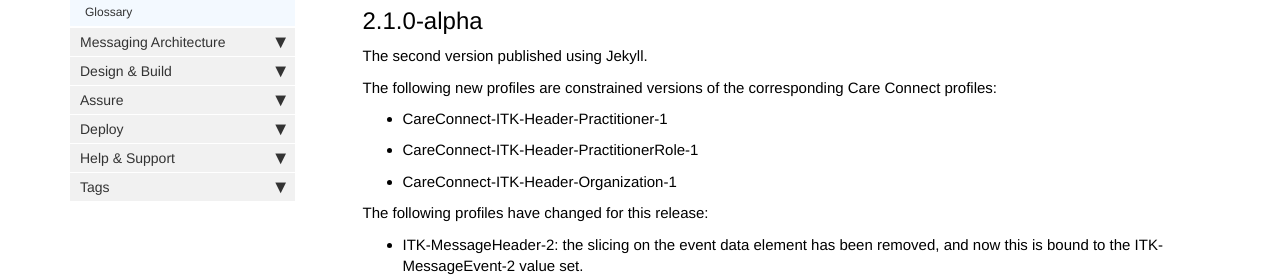
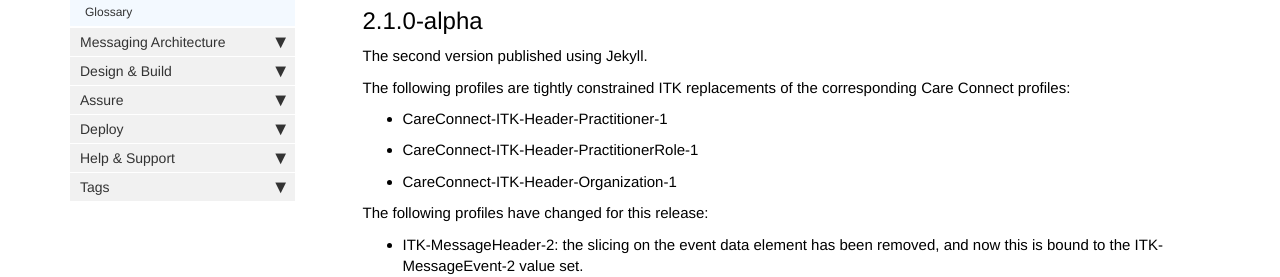
Before and after one commit to nhsconnect/ITK3-Messaging-Distribution, a Jekyll site: the page built from pages/overview/overview_release_notes.md, in a window 1280 px wide and 1373 px high. Shown: the part 422-699 px from the top of the window. Built offline with Jekyll 4.4.1, drawn with Linux system fonts in a browser that asks for light colours; nearby versions of some CDN libraries; comment, search, counter and statistics services are not loaded.

Commit message:
The following profiles are tightly constrained ITK replacements of the corresponding Care Connect profiles

```diff
--- a/pages/overview/overview_release_notes.md
+++ b/pages/overview/overview_release_notes.md
@@ -13,7 +13,7 @@ summary: Summary release notes of the versions released in ITK3 Messaging Distri
 ## 2.1.0-alpha ##
 The second version published using Jekyll.
 
-The following new profiles are constrained versions of the corresponding Care Connect profiles:
+The following profiles are tightly constrained ITK replacements of the corresponding Care Connect profiles:
 
 - CareConnect-ITK-Header-Practitioner-1
 - CareConnect-ITK-Header-PractitionerRole-1
```
